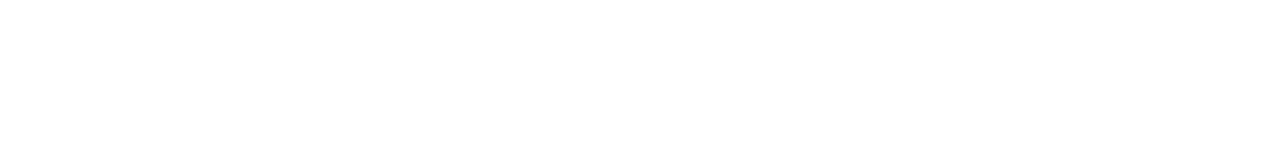
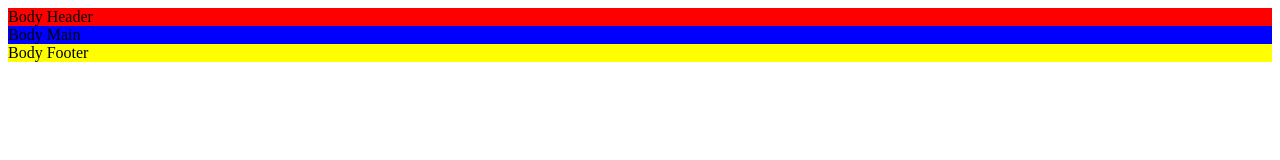
Before and after one commit to rubensmcz/projetofrontend1, a plain HTML site: page index.html in a window 1280 px wide. Drawn offline with Linux system fonts and the light colour scheme.

Commit message:
Escrevendo comando no arquivo index

```diff
--- a/index.html
+++ b/index.html
@@ -1,9 +1,11 @@
 <!DOCTYPE html>
 <html>
 <head>
-	<title></title>
+    <title></title>
 </head>
 <body>
-
+	<header style="background-color: red;"    >Body Header</header>
+	<main   style="background-color: blue;"   >Body Main</main>
+	<footer style="background-color: yellow;" >Body Footer</footer>
 </body>
 </html>
```
Also changed, not shown: Documentacao_Curso_Front_End1.txt.
